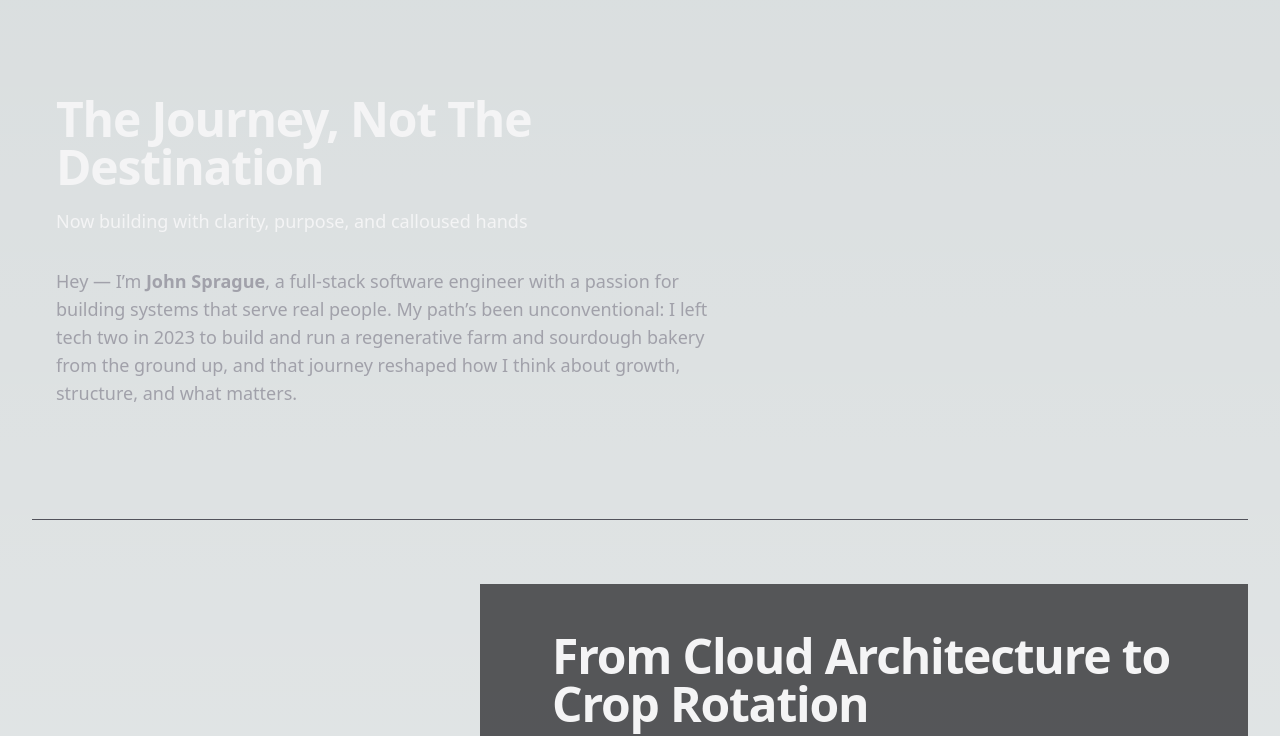
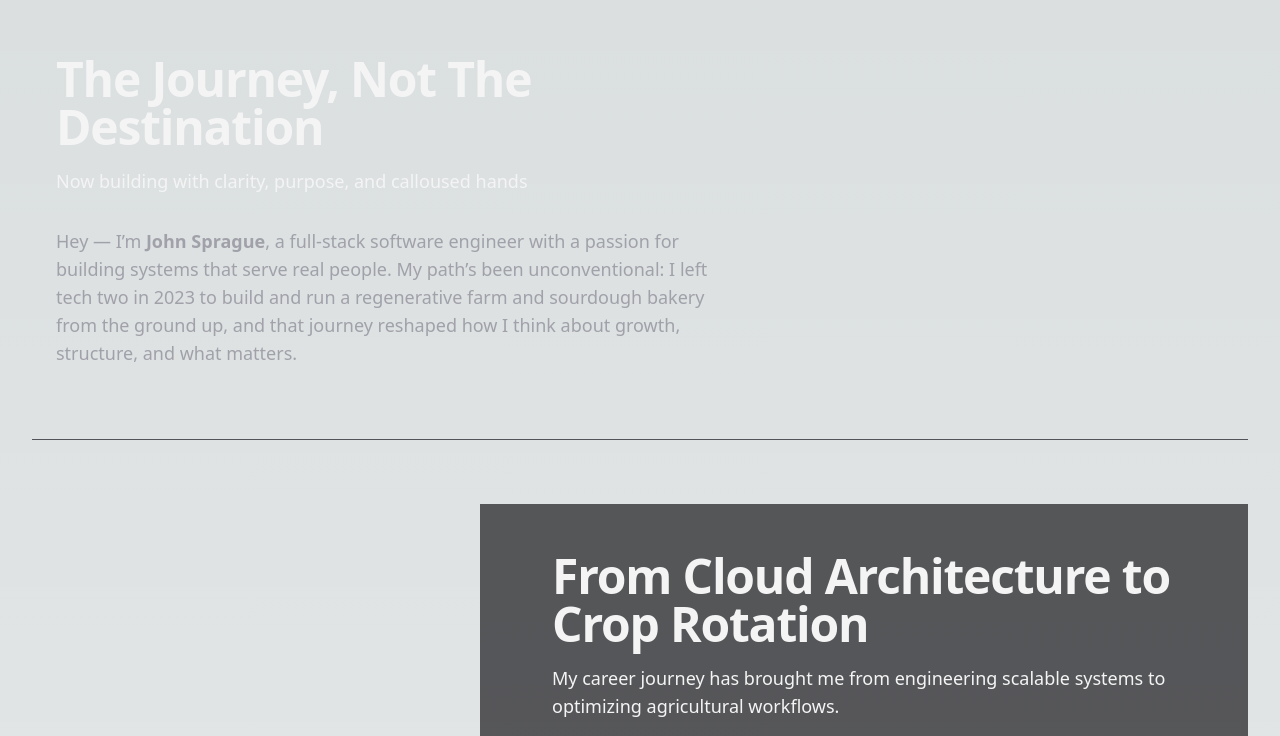
Before and after one commit to john-sprague/code-by-spraguejdev, a React (Vite) app: page /about-me in a window 1280 px wide. Shown: the part 554-1290 px from the top of the page. Built offline with nearby package versions, Linux system fonts and the light colour scheme.

Commit message:
chore: add html section syntax to sections components

```diff
--- a/src/components/Section.tsx
+++ b/src/components/Section.tsx
@@ -15,6 +15,7 @@ const Section: React.FC<SectionProps> = ({
 }) => {
   return (
     <>
+      <section>
         <div
           className={`relative py-12 w-full animate-fade-in max-w-3xl text-zinc-100 ${
             isDarkMode ? "" : "bg-zinc-800/75  ml-auto"
@@ -22,7 +23,9 @@ const Section: React.FC<SectionProps> = ({
         >
           <div
             className={`px-6 mx-auto space-y-8 max-w-7xl ${
-            isDarkMode ? "flex flex-col items-start" : "flex flex-col items-end"
+              isDarkMode
+                ? "flex flex-col items-start"
+                : "flex flex-col items-end"
             }`}
           >
             {/* Section Title */}
@@ -38,6 +41,7 @@ const Section: React.FC<SectionProps> = ({
           </div>
         </div>
         <div className="w-full h-px bg-zinc-600 my-6 animate-fade-in" />
+      </section>
     </>
   );
 };
--- a/src/components/TitleSection.tsx
+++ b/src/components/TitleSection.tsx
@@ -12,7 +12,7 @@ const TitleSection: React.FC<TitleSectionProps> = ({
   children,
 }) => {
   return (
-    <>
+    <section>
       <div className="max-w-2xl mx-auto lg:mx-0 ">
         <div className="hidden w-1/2 h-px animate-glow md:block animate-fade-left bg-gradient-to-r from-zinc-300/0 via-zinc-300/50 to-zinc-300/0" />
         <br />
@@ -29,7 +29,7 @@ const TitleSection: React.FC<TitleSectionProps> = ({
         <div className="text-lg text-zinc-400 space-y-2">{children}</div>
       </div>
       <div className="w-full h-px bg-zinc-300/50 my-6 animate-fade-in" />
-    </>
+    </section>
   );
 };
 
```
Lines whose indentation alone changed are shown as unchanged.
